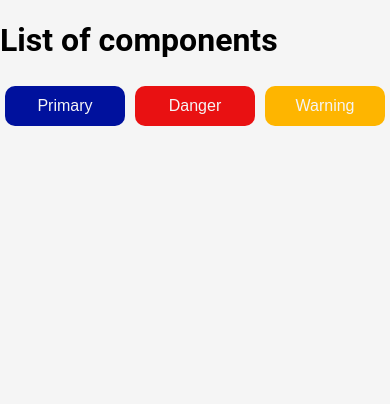
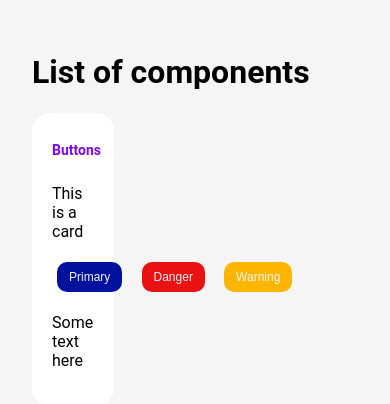
Before and after one commit to D3ds3c007/MPTC-Platform-Front, a Next.js app: page / in a window 390 px wide. Shown: the top 404 px of the page. Built offline with nearby package versions, Linux system fonts and the light colour scheme.

Commit message:
MCard component

```diff
--- a/src/app/components/ui/Button/MButton.module.css
+++ b/src/app/components/ui/Button/MButton.module.css
@@ -1,31 +1,42 @@
 .button {
-    padding: 10px 20px;
-    border-radius: 5px;
     border: none;
     cursor: pointer;
-    font-size: 16px;
+    font-size: 1rem; /* Relative font size (16px equivalent) */
+    padding: 0.75rem 1.5rem; /* Use padding to make the button responsive */
+    border-radius: var(--button-radius);
+    transition: background-color 0.3s, transform 0.3s;
+}
+
+.button:hover {
+    transform: translateY(-3px); /* Add a subtle hover effect */
 }
 
 .primary {
     background-color: var(--primary-bg);
     color: var(--primary-color);
-    border-radius : var(--button-radius);
-    width: var(--button-width);
-    height: var(--button-height);
 }
 
 .danger {
     background-color: var(--danger-bg);
     color: var(--danger-color);
-    border-radius : var(--button-radius);
-    width: var(--button-width);
-    height: var(--button-height);
 }
 
 .warning {
     background-color: var(--warning-bg);
     color: var(--warning-color);
-    border-radius : var(--button-radius);
-    width: var(--button-width);
-    height: var(--button-height);
 }
+
+/* Media Queries for responsiveness */
+@media (max-width: 768px) {
+    .button {
+        font-size: 0.875rem; /* Slightly smaller font size on tablets */
+        padding: 0.5rem 1rem; /* Adjust padding for smaller screens */
+    }
+}
+
+@media (max-width: 480px) {
+    .button {
+        font-size: 0.75rem; /* Further reduced font size on mobile */
+        padding: 0.5rem 0.75rem; /* Compact padding for smaller mobile screens */
+    }
+}
--- /dev/null
+++ b/src/app/components/ui/Card/MCard.js
@@ -0,0 +1,14 @@
+import styles from './MCard.module.css';
+import clsx from 'clsx';
+
+export function MCard({children, width = '100%', height = 'auto', bgColor = 'white', padding = '20px', title = ''}, display = 'flex', flexDirection = 'column') {
+    return (
+        <>
+            <div className={styles.card} style={{width, height, backgroundColor: bgColor, padding}}>
+                {title && <h1 className={styles.title}>{title}</h1>}
+                {children}
+            </div>
+        </>
+
+    );
+}
--- /dev/null
+++ b/src/app/components/ui/Card/MCard.module.css
@@ -0,0 +1,61 @@
+.card {
+    width: auto;  /* Allows the card to grow based on its content */
+    height: auto; /* Makes the height flexible */
+    max-width: 100%; /* Ensures the card doesn't exceed the container width */
+    max-height: 100%; /* Prevents the card from exceeding the container height */
+    background-color: #fff;
+    border-radius: 18px;
+    padding: 2rem; /* Use relative units for padding */
+    display: flex;
+    flex-direction: column;
+    justify-content: space-between;
+    transition: all 0.3s ease-in-out;
+    box-sizing: border-box; /* Ensures padding is included in the element's total width and height */
+}
+
+.title {
+    font-size: 1.125rem; /* Relative font size (18px equivalent) */
+    font-weight: 600;
+    margin-bottom: 0.625rem; /* 10px equivalent in rem */
+    color: #7D06EA;
+}
+
+
+/* Primary card variation */
+.card-primary {
+    background-color: var(--primary-bg);
+    color: var(--primary-color);
+}
+
+/* Danger card variation */
+.card-danger {
+    background-color: var(--danger-bg);
+    color: var(--danger-color);
+}
+
+/* Warning card variation */
+.card-warning {
+    background-color: var(--warning-bg);
+    color: var(--warning-color);
+}
+
+/* Media Query for smaller screens */
+@media (max-width: 768px) {
+    .card {
+        padding: 1.5rem; /* Smaller padding for mobile screens */
+    }
+
+    .title {
+        font-size: 1rem; /* Smaller font size for mobile screens */
+    }
+}
+
+@media (max-width: 480px) {
+    .card {
+        padding: 1rem; /* Further reduced padding for smaller devices */
+    }
+
+    .title {
+        font-size: 0.875rem; /* Further reduced font size */
+    }
+}
--- a/src/app/globals.css
+++ b/src/app/globals.css
@@ -6,6 +6,8 @@
   --danger-color : #F5F5F5;
   --warning-bg : #FEB500;
   --warning-color : #F5F5F5;
+  --secondary-bg : #7D06EA;
+  --secondary-color : #F5F5F5;
   --button-width : 150px;
   --button-height : 40px;
 }
@@ -13,6 +15,6 @@
 body {
   font-family: 'Roboto', sans-serif;
   margin: 0;
-  padding: 0;
+  padding: 2em;
   background-color: #F5F5F5;
 }
--- a/src/app/page.js
+++ b/src/app/page.js
@@ -1,6 +1,7 @@
 import Image from "next/image";
 import styles from "./page.module.css";
 import { MButton } from "@/app/components/ui/Button/MButton";
+import { MCard } from "@/app/components/ui/Card/MCard";
 
 export default function Page() {
   return (
@@ -9,9 +10,12 @@ export default function Page() {
         <h1>List of components</h1>
 
       </div>
+
+      <MCard title="Buttons" width="25%">
+        <p>This is a card</p>
         <div style={{
           display: 'flex',
-        gap: '10px',
+          gap: '1.2em',
           padding: '5px'
         }}>
           <MButton variant="primary">Primary</MButton>
@@ -19,6 +23,14 @@ export default function Page() {
           <MButton variant="warning">Warning</MButton>
         </div>
 
+        <p>Some text here</p>
+
+
+      </MCard>
+
+
+
+
 
     </>
   );
```
Lines whose indentation alone changed are shown as unchanged.
